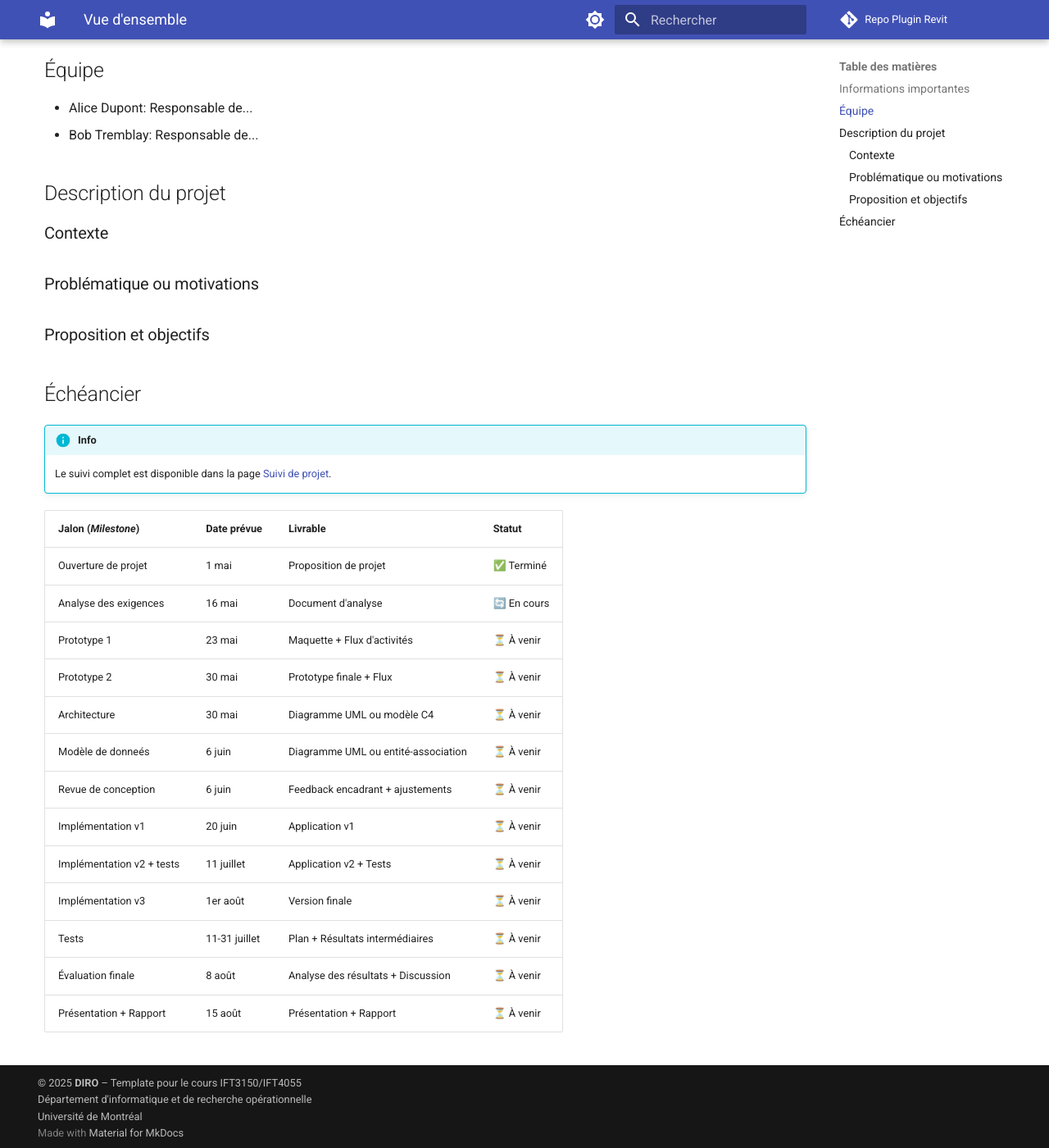
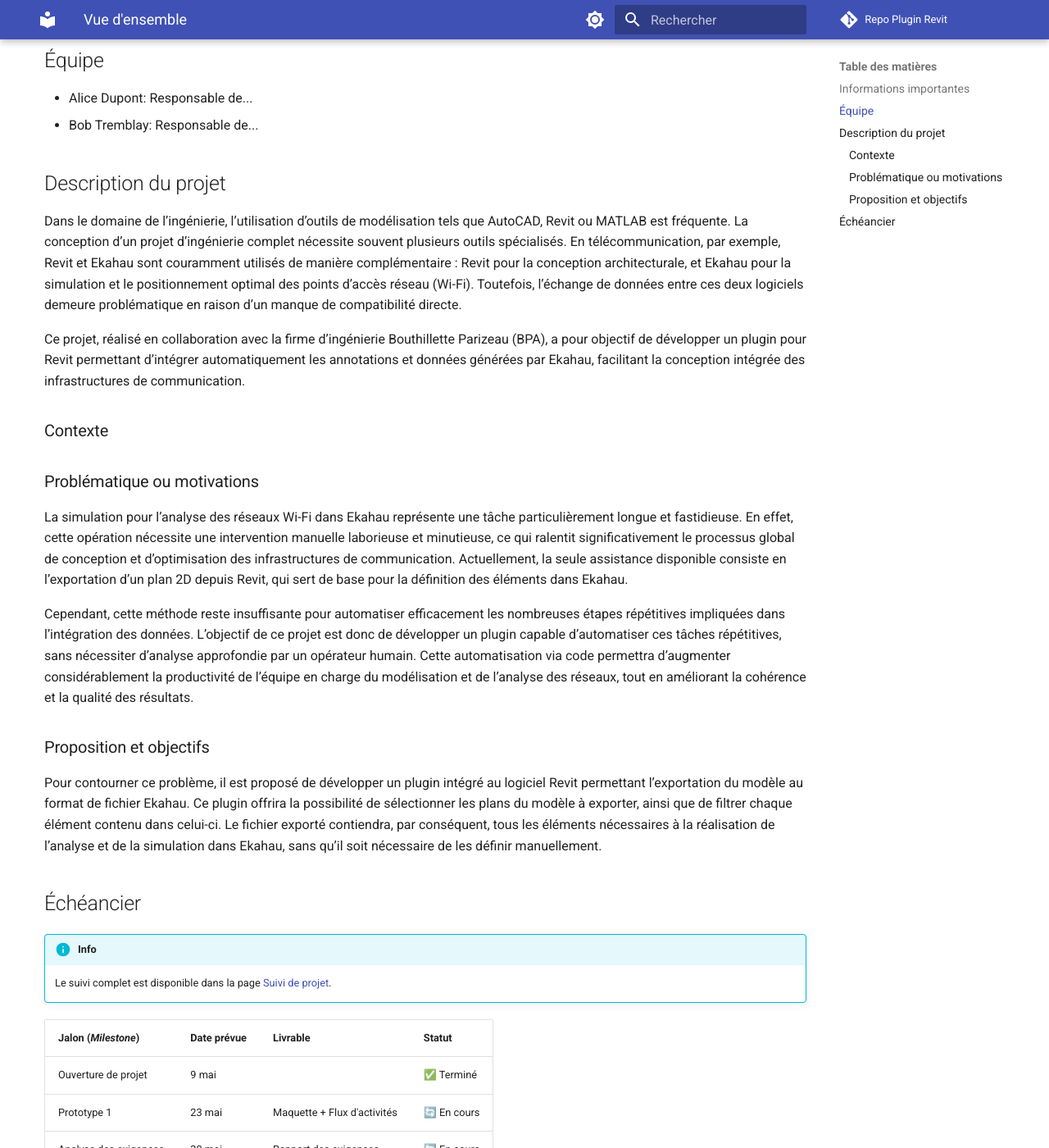
Before and after one commit to protolabo/plugin-revit, an MkDocs documentation site: the page built from docs/index.md, in a window 1280 px wide and 1400 px high, scrolled down 536 px. Shown: the whole window at 82% size. Built offline with MkDocs 1.6.1 and Material for MkDocs 9.7.7, drawn with Linux system fonts in a browser that asks for light colours; comment, search, counter and statistics services are not loaded; some of the changed text lies outside the part shown.

Commit message:
first update

```diff
--- a/docs/index.md
+++ b/docs/index.md
@@ -1,16 +1,16 @@
-# Projet IFT3150: Nom du projet
+# Projet IFT3150: Développement d’un plugin Revit pour l’intégration des données Ekahau
 
-> **Thèmes**: Science de données, Génie logiciel
-> **Superviseur**: Nom du supervisuer
-> **Collaborateurs:** Nom de(s) collaborateur(s) et partenaire(s)
+> **Thèmes**: Génie logiciel, CAD, Intégation logicielle
+> **Superviseur**: Louis-Edouard Lafontant
+> **Collaborateurs:** Arman Nunez, Erick Oswaldo de la Cruz Diaz
 
 ## Informations importantes
 
 !!! info "Dates importantes"
-    - **Description du projet** : 16 mai 2025
-    - **Foire 1: Prototypage** : 9-13 juin 2025
-    - **Foire 2: Version beta** : 14-18 juillet 2025
-    - **Présentation et rapport** : 11-15 août 2025
+    - **Description du projet** : 25 mai 2025
+    <!-- - **Foire 1: Prototypage** : 9-13 juin 2025 -->
+    <!-- - **Foire 2: Version beta** : 14-18 juillet 2025  -->
+    - **Présentation et rapport** : 8 août 2025
 
 ## Équipe
 
@@ -18,12 +18,21 @@
 - Bob Tremblay: Responsable de...
 
 ## Description du projet
+Dans le domaine de l’ingénierie, l’utilisation d’outils de modélisation tels que AutoCAD, Revit ou MATLAB est fréquente. La conception d’un projet d’ingénierie complet nécessite souvent plusieurs outils spécialisés.
+En télécommunication, par exemple, Revit et Ekahau sont couramment utilisés de manière complémentaire : Revit pour la conception architecturale, et Ekahau pour la simulation et le positionnement optimal des points d’accès réseau (Wi-Fi). Toutefois, l’échange de données entre ces deux logiciels demeure problématique en raison d’un manque de compatibilité directe.
+
+Ce projet, réalisé en collaboration avec la firme d’ingénierie Bouthillette Parizeau (BPA), a pour objectif de développer un plugin pour Revit permettant d’intégrer automatiquement les annotations et données générées par Ekahau, facilitant la conception intégrée des infrastructures de communication.
 
 ### Contexte
 
 ### Problématique ou motivations
+La simulation pour l’analyse des réseaux Wi-Fi dans Ekahau représente une tâche particulièrement longue et fastidieuse. En effet, cette opération nécessite une intervention manuelle laborieuse et minutieuse, ce qui ralentit significativement le processus global de conception et d’optimisation des infrastructures de communication. Actuellement, la seule assistance disponible consiste en l’exportation d’un plan 2D depuis Revit, qui sert de base pour la définition des éléments dans Ekahau.
+
+Cependant, cette méthode reste insuffisante pour automatiser efficacement les nombreuses étapes répétitives impliquées dans l’intégration des données. L’objectif de ce projet est donc de développer un plugin capable d’automatiser ces tâches répétitives, sans nécessiter d’analyse approfondie par un opérateur humain. Cette automatisation via code permettra d’augmenter considérablement la productivité de l’équipe en charge du modélisation et de l’analyse des réseaux, tout en améliorant la cohérence et la qualité des résultats.
 
 ### Proposition et objectifs
+
+Pour contourner ce problème, il est proposé de développer un plugin intégré au logiciel Revit permettant l’exportation du modèle au format de fichier Ekahau. Ce plugin offrira la possibilité de sélectionner les plans du modèle à exporter, ainsi que de filtrer chaque élément contenu dans celui-ci. Le fichier exporté contiendra, par conséquent, tous les éléments nécessaires à la réalisation de l’analyse et de la simulation dans Ekahau, sans qu’il soit nécessaire de les définir manuellement.
 
 
 ## Échéancier
@@ -33,16 +42,16 @@
 
 | Jalon (*Milestone*)            | Date prévue   | Livrable                            | Statut      |
 |--------------------------------|---------------|-------------------------------------|-------------|
-| Ouverture de projet            | 1 mai         | Proposition de projet               | ✅ Terminé  |
-| Analyse des exigences          | 16 mai        | Document d'analyse                  | 🔄 En cours |
-| Prototype 1                    | 23 mai        | Maquette + Flux d'activités         | ⏳ À venir  |
-| Prototype 2                    | 30 mai        | Prototype finale + Flux             | ⏳ À venir  |
-| Architecture                   | 30 mai        | Diagramme UML ou modèle C4          | ⏳ À venir  |
-| Modèle de donneés              | 6 juin        | Diagramme UML ou entité-association | ⏳ À venir  |
-| Revue de conception            | 6 juin        | Feedback encadrant + ajustements    | ⏳ À venir  |
-| Implémentation v1              | 20 juin       | Application v1                      | ⏳ À venir  |
-| Implémentation v2 + tests      | 11 juillet    | Application v2 + Tests              | ⏳ À venir  |
-| Implémentation v3              | 1er août      | Version finale                      | ⏳ À venir  |
-| Tests                          | 11-31 juillet | Plan + Résultats intermédiaires     | ⏳ À venir  |
-| Évaluation finale              | 8 août        | Analyse des résultats + Discussion  | ⏳ À venir  |
-| Présentation + Rapport         | 15 août       | Présentation + Rapport              | ⏳ À venir  |
+| Ouverture de projet            | 9 mai         |                                     | ✅ Terminé  |
+| Prototype 1                    | 23 mai        | Maquette + Flux d'activités         | 🔄 En cours |
+| Analyse des exigences          | 30 mai        | Rapport des exigences               | 🔄 En cours |
+<!-- | Prototype 2                    | 30 mai        | Prototype finale + Flux             | ⏳ À venir  | -->
+<!-- | Architecture                   | 30 mai        | Diagramme UML ou modèle C4          | ⏳ À venir  | -->
+<!-- | Modèle de donneés              | 6 juin        | Diagramme UML ou entité-association | ⏳ À venir  | -->
+<!-- | Revue de conception            | 6 juin        | Feedback encadrant + ajustements    | ⏳ À venir  | -->
+<!-- | Implémentation v1              | 20 juin       | Application v1                      | ⏳ À venir  | -->
+<!-- | Implémentation v2 + tests      | 11 juillet    | Application v2 + Tests              | ⏳ À venir  | -->
+<!-- | Implémentation v3              | 1er août      | Version finale                      | ⏳ À venir  | -->
+<!-- | Tests                          | 11-31 juillet | Plan + Résultats intermédiaires     | ⏳ À venir  | -->
+<!-- | Évaluation finale              | 8 août        | Analyse des résultats + Discussion  | ⏳ À venir  | -->
+<!-- | Présentation + Rapport         | 15 août       | Présentation + Rapport              | ⏳ À venir  | -->
```
Also changed, not shown: docs/analysis.md (+11 -3 lines), docs/suivi.md (+27 -15 lines).
